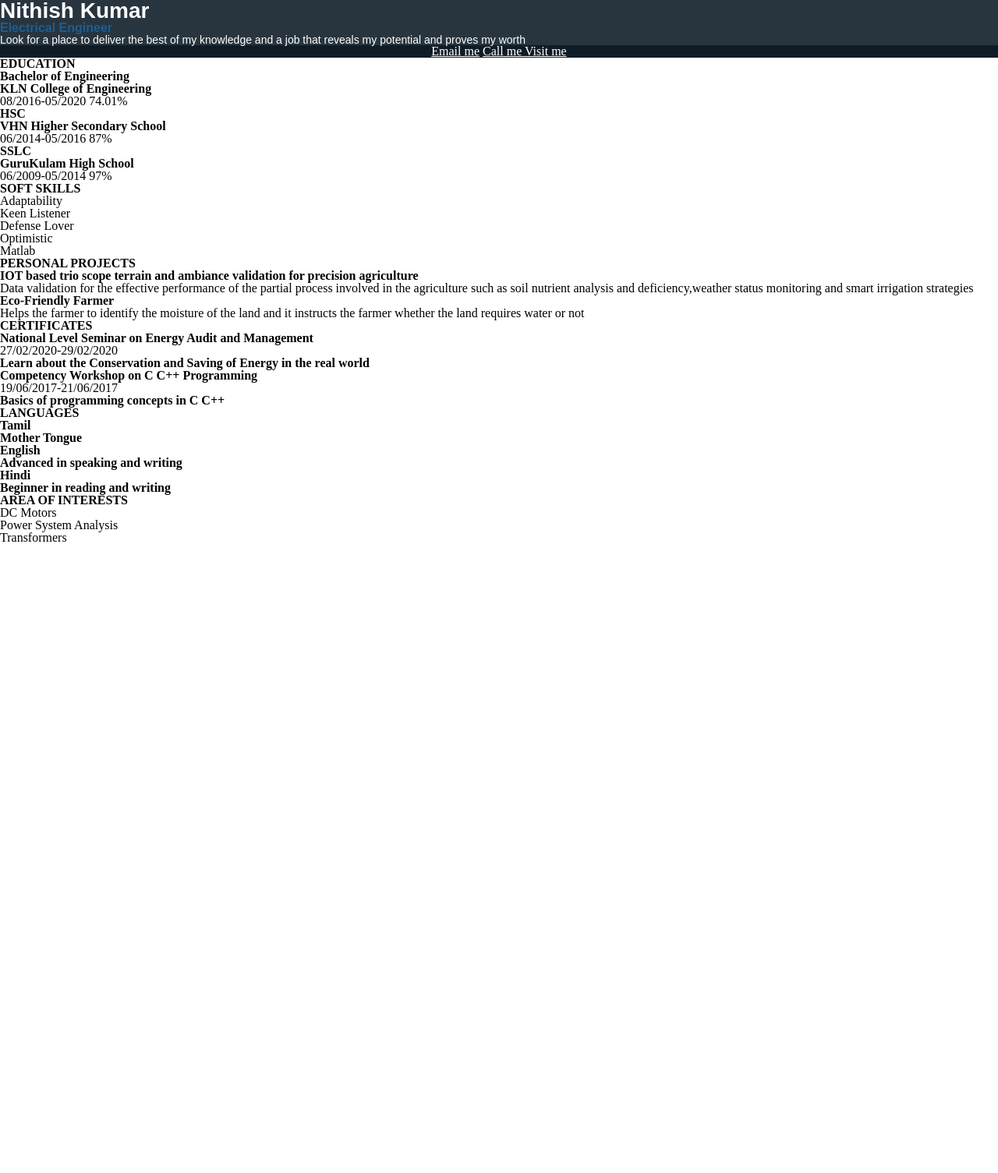
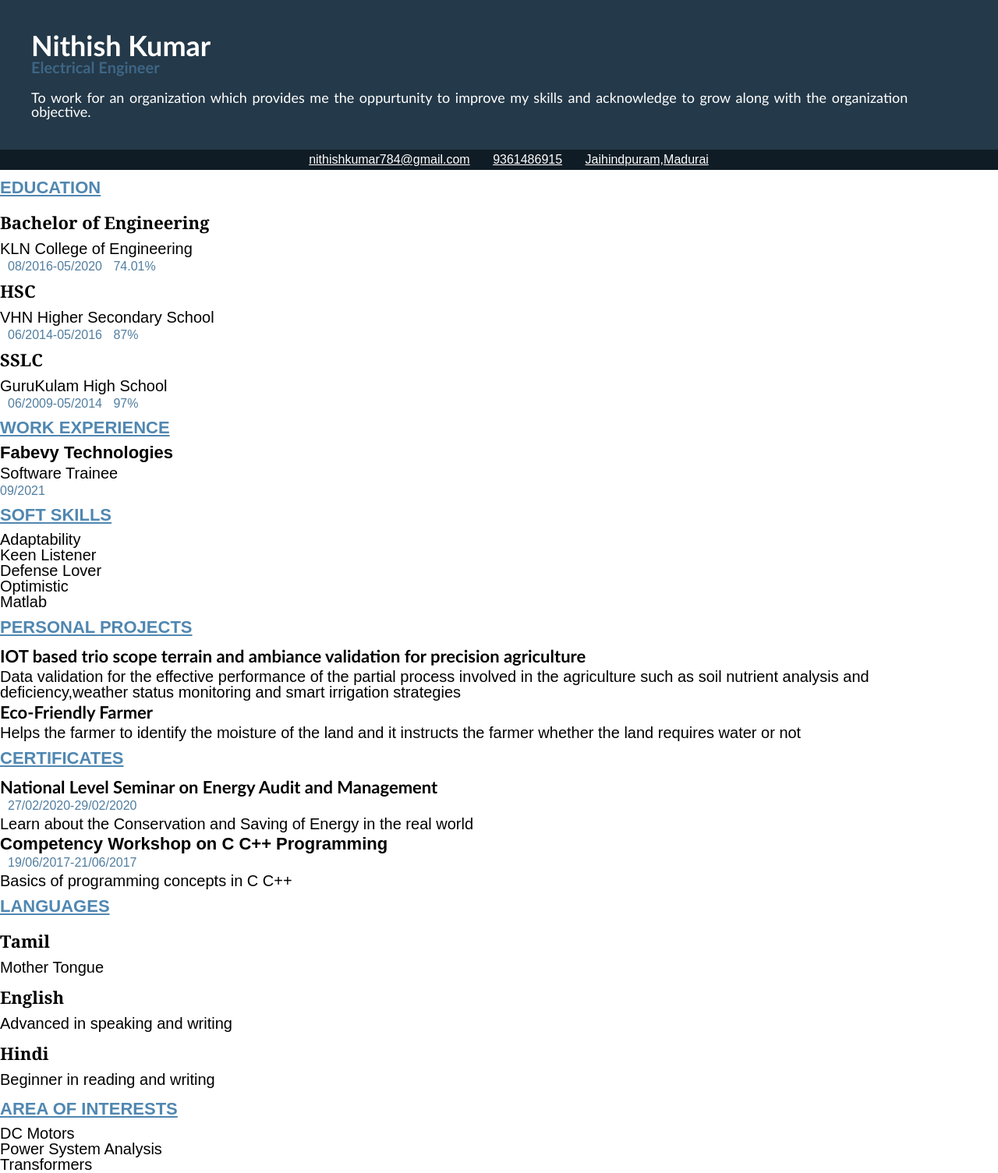
Before and after one commit to nithish11011999/personal-portfolio, a website: page index.html in a window 1280 px wide. Shown: the whole page at 78% size. Before the commit the page ends 800 px from the top, so only its background shows below. Drawn offline with Linux system fonts and the light colour scheme.

Commit message:
resume updated.

```diff
--- a/css/main.css
+++ b/css/main.css
@@ -1,35 +1,139 @@
+body{
+    font-family: Arial, Helvetica, sans-serif;
+}
 #header{
-    background-color:rgb(40, 53, 63);
+    background-color:rgb(36, 57, 73);
+    padding-top: 40px;
+    padding-bottom: 40px;
+    padding-right: 40px;
+    padding-left: 40px;
 }
 #header h1{
     color:white;
-    font-size: 28px;
-    font-family: Arial, Helvetica, sans-serif;
+    font-size: 36px;
+    font-family:'Gill Sans', 'Gill Sans MT', Calibri, 'Trebuchet MS', sans-serif;
     text-decoration: none;
 }
 #header h3{
-    color:#1c5e91;
-    font-size: 16px;
-    font-family: Arial, Helvetica, sans-serif;
+    color: #3e6685;
+    font-size: 20px;
+    font-family:'Gill Sans', 'Gill Sans MT', Calibri, 'Trebuchet MS', sans-serif;
     text-decoration: none;
+    padding-bottom: 20px;
 }
 #header p{
     color: white;
-    font-size: 14px;
-    font-family: Arial, Helvetica, sans-serif;
+    font-size: 18px;
+    font-family:'Gill Sans', 'Gill Sans MT', Calibri, 'Trebuchet MS', sans-serif;
     text-decoration: none;
+    word-spacing: 2px;
 }
 #contacts{
    background-color:#101c25;
    text-align:center;
+   padding-top: 5px;
+   padding-bottom: 5px;
 }
 #contacts a{
     color:white;
+    padding-left: 25px;
+    display: inline-block;
 }
-#
-#EDUCATION h2{
-    color:#1c5e91;
-    font-size: 16px;
+.content-box h2{
+    color: #5087b1;
+    font-size: 22px;
     font-family: Arial, Helvetica, sans-serif;
-    text-decoration: none;
+    text-transform: uppercase;
+    text-decoration-line: underline;
+    padding-top: 12px;
+    padding-bottom: 10px;
 }
+.content-box-details .content-box-detail h3{
+    color: black;
+    font-size: 22px;
+    font-family: Georgia, 'Times New Roman', Times, serif;
+    font-weight: bolder;
+    padding-top: 12px;
+    padding-bottom: 8px;
+}
+.content-box-details .content-box-detail h4{
+    font-size: 20px;
+    font-family: Arial, Helvetica, sans-serif;
+    word-spacing: normal;
+    font-weight: normal;
+    padding-bottom: 5px;
+}
+.content-box-details .content-box-detail span{
+    color: #517ea0;
+    padding-left: 10px;
+}
+.content-box h3{
+    color: black;
+    font-size: 22px;
+    font-family: Arial, Helvetica, sans-serif;
+    font-weight: bolder;
+}
+.content-box h4{
+    font-size: 20px;
+    font-family: Arial, Helvetica, sans-serif;
+    font-weight: normal;
+    padding-top: 5px;
+    padding-bottom: 5px;
+}
+.content-box span{
+    color: #517ea0;
+}
+.content-box-details .content-box-detail .project-1 .project-title{
+        font-size: 22px;
+        font-family:'Gill Sans', 'Gill Sans MT', Calibri, 'Trebuchet MS', sans-serif;
+        font-weight: bold;
+        padding-top: 5px;
+        padding-bottom: 5px;
+}
+.content-box-details .content-box-detail .project-2 .project-title{
+    font-size: 22px;
+    font-family:'Gill Sans', 'Gill Sans MT', Calibri, 'Trebuchet MS', sans-serif;
+    font-weight: bold;
+    padding-top: 5px;
+    padding-bottom: 5px;
+}
+.content-box-details .content-box-detail .project-1 .project-description{
+    font-size: 20px;
+    font-family: Arial, Helvetica, sans-serif;
+    list-style-position: outside;
+}
+.content-box-details .content-box-detail .project-2 .project-description{
+    font-size: 20px;
+    font-family: Arial, Helvetica, sans-serif;
+    list-style-position: outside;
+}
+.content-box-details .content-box-detail .certificate-1 .event-name-1{
+    font-size: 22px;
+    font-family:'Gill Sans', 'Gill Sans MT', Calibri, 'Trebuchet MS', sans-serif;
+    font-weight: bold;
+    padding-top: 5px;
+    padding-bottom: 5px;
+}
+.content-box-details .content-box-detail .certificate-1 .event-description{
+    font-size: 20px;
+    font-family: Arial, Helvetica, sans-serif;
+    padding-top: 5px;
+}
+.content-box-details .content-box-detail .certificate-2 .event-name-2{
+    font-size: 22px;
+    font-family: Arial, Helvetica, sans-serif;
+    font-weight: bold;
+    padding-top: 5px;
+    padding-bottom: 5px;
+}
+.content-box-details .content-box-detail .certificate-2 .event-description{
+    font-size: 20px;
+    font-family: Arial, Helvetica, sans-serif;
+    padding-top: 5px;
+}
+.content-box-tags-1 .content-box-tag{
+    font-size: 20px;
+}
+.content-box-tags-2 .content-box-tag{
+    font-size: 20px;
+}
--- a/index.html
+++ b/index.html
@@ -8,12 +8,12 @@
     <div id="header">
        <h1> Nithish Kumar</h1>
         <h3>Electrical Engineer</h3>
-        <p>Look for a place to deliver the best of my knowledge and a job that reveals my potential and proves my worth</p>
+        <p>To work for an organization which provides me the oppurtunity to improve my skills and acknowledge to grow along with the organization objective.</p>
     </div>
     <div id="contacts">
-        <a href="mailto:nithishkumar784@gmail.com" title="It will open your gmail account">Email me</a>
-        <a href="tel:9361486915" title="It indicates you to connect with phone">Call me </a>
-        <a href="https://www.google.com/maps/place/Madurai,+Tamil+Nadu/@9.917835,78.087804,13z/data=!3m1!4b1!4m5!3m4!1s0x3b00c582b1189633:0xdc955b7264f63933!8m2!3d9.9252007!4d78.1197754" target="_blank" title="It will take you to another webpage">Visit me</a>
+        <a href="mailto:nithishkumar784@gmail.com" title="It will open your gmail account">nithishkumar784@gmail.com</a>
+        <a href="tel:9361486915" title="It indicates you to connect with phone">9361486915 </a>
+        <a href="https://www.google.com/maps/place/Madurai,+Tamil+Nadu/@9.917835,78.087804,13z/data=!3m1!4b1!4m5!3m4!1s0x3b00c582b1189633:0xdc955b7264f63933!8m2!3d9.9252007!4d78.1197754" target="_blank" title="It will take you to another webpage">Jaihindpuram,Madurai</a>
     </div>
     <div id="main-content">
         <div id="left">
@@ -21,8 +21,8 @@
                 <h2>EDUCATION</h2>
                 <div class="content-box-details">
                     <div class="content-box-detail">
-                        <h3>Bachelor of Engineering</h3>
-                        <h4>KLN College of Engineering</h4>
+                           <h3>Bachelor of Engineering</h3>
+                           <h4>KLN College of Engineering</h4>
                         <div>
                             <span class="Duration">08/2016-05/2020</span>
                             <span class="Perecntage of Marks">74.01%</span>
@@ -46,6 +46,12 @@
                             </div>
                 </div>
             </div>
+            <div class="content-box">
+                <h2>WORK EXPERIENCE</h2>
+                <h3>Fabevy Technologies</h3>
+                <h4>Software Trainee</h4>
+                <span class="Duration">09/2021</span>
+            </div>
         </div>
         <div id="right">
             <div class="content-box">
@@ -62,16 +68,20 @@
                 <h2>PERSONAL PROJECTS</h2>
                 <div class="content-box-details">
                     <div class="content-box-detail">
-                        <h4>IOT based trio scope terrain and ambiance validation for precision agriculture</h4>
-                        <ul>
+                        <div class="project-1">
+                        <div class="project-title">IOT based trio scope terrain and ambiance validation for precision agriculture</div>
+                        <ul class="project-description">
                             <li>Data validation for the effective performance of the partial process involved in the agriculture such as soil nutrient analysis and deficiency,weather status monitoring and smart irrigation strategies</li>
                         </ul>
                     </div>
+                    </div>
                     <div class="content-box-detail">
-                        <h4>Eco-Friendly Farmer</h4>
-                        <ul>
+                        <div class="project-2">
+                        <div class="project-title">Eco-Friendly Farmer</div>
+                        <ul class="project-description">
                             <li>Helps the farmer to identify the moisture of the land and it instructs the farmer whether the land requires water or not</li>
                         </ul>
+                        </div>
                     </div>
                  </div>
             </div>
@@ -79,14 +89,18 @@
                 <h2>CERTIFICATES</h2>
                 <div class="content-box-details">
                     <div class="content-box-detail">
-                       <h3>National Level Seminar on Energy Audit and Management</h3>
+                        <div class="certificate-1">
+                       <div class="event-name-1">National Level Seminar on Energy Audit and Management</div>
                        <span class="Duration">27/02/2020-29/02/2020</span>
-                       <h4>Learn about the Conservation and Saving of Energy in the real world </h4>
+                       <div class="event-description">Learn about the Conservation and Saving of Energy in the real world </div>
+                        </div>
                     </div>
                     <div class="content-box-detail">
-                       <h3>Competency Workshop on C C++ Programming</h3>
+                        <div class="certificate-2">
+                       <div class="event-name-2">Competency Workshop on C C++ Programming</div>
                        <span class="Duration">19/06/2017-21/06/2017</span>
-                       <h4>Basics of programming concepts in C C++</h4>
+                       <div class="event-description">Basics of programming concepts in C C++</div>
+                       </div>
                     </div>
                 </div>
             </div>
```
